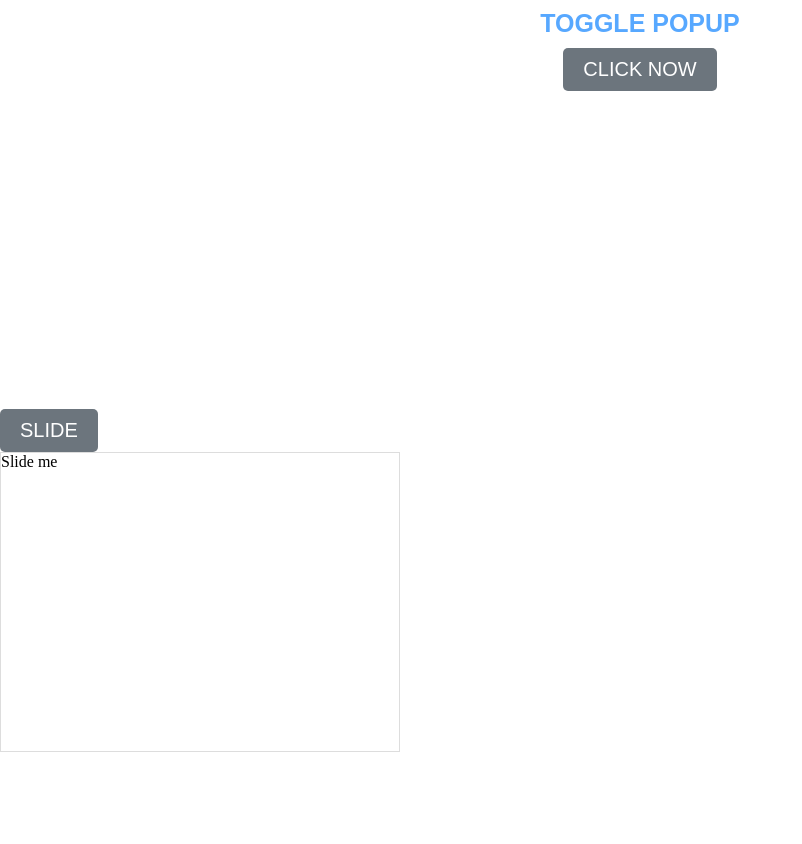
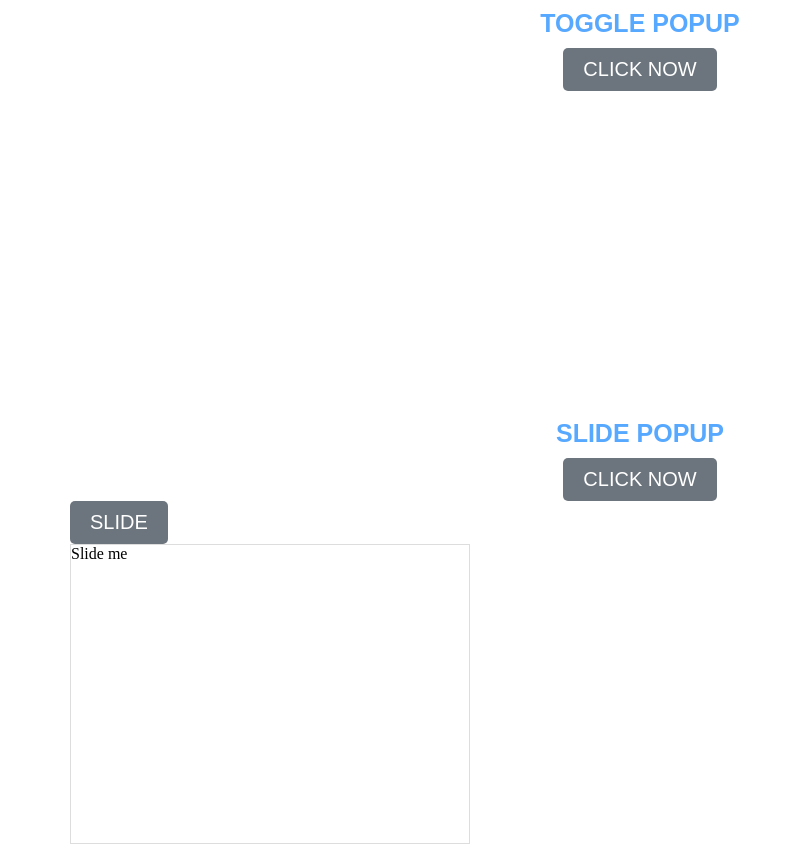
Before and after one commit to rishikantsavita/jquery_poppup, a plain HTML site: page index.html in a window 1280 px wide. Shown: the part 1211-2055 px from the top of the page, without its empty margins (0-802 px from the left). Before the commit the page ends 1963 px from the top, so only its background shows below. Drawn offline with nearby package versions, Linux system fonts and the light colour scheme.

Commit message:
Update index.html

```diff
--- a/index.html
+++ b/index.html
@@ -7,10 +7,6 @@
     <title>jquerypopup</title>
     <link rel="stylesheet" href="https://cdnjs.cloudflare.com/ajax/libs/font-awesome/4.7.0/css/font-awesome.min.css">
     <link rel="stylesheet" href="css/style.css">
-    <style>
-
-    </style>
-
 </head>
 
 <body>
@@ -106,18 +102,22 @@
                 </div>
             </div>
         </div>
-
     </section>
 
-    <section>
-        <!-- code by pramod bhaiya  -->
-        <button class="btn1">Slide</button>
+    <section class="slide-section">
+        <div class="container">
+            <div class="hide-heading">
+                <h2>Slide Popup</h2>
+                <button class="togg-click">Click Now</button>
+            </div>
 
+            <!-- code by pramod bhaiya  -->
+            <button class="btn1">Slide</button>
 
-        <div class="toggle-content">
-            Slide me
+            <div class="toggle-content">
+                Slide me
+            </div>
         </div>
-
     </section>
 
     <script src="https://ajax.googleapis.com/ajax/libs/jquery/3.7.1/jquery.min.js"></script>
```
